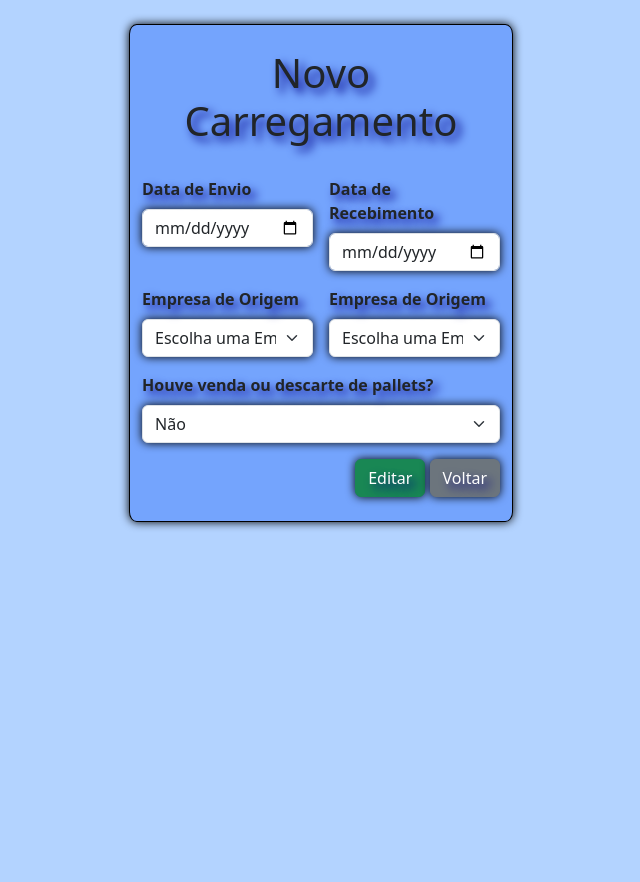
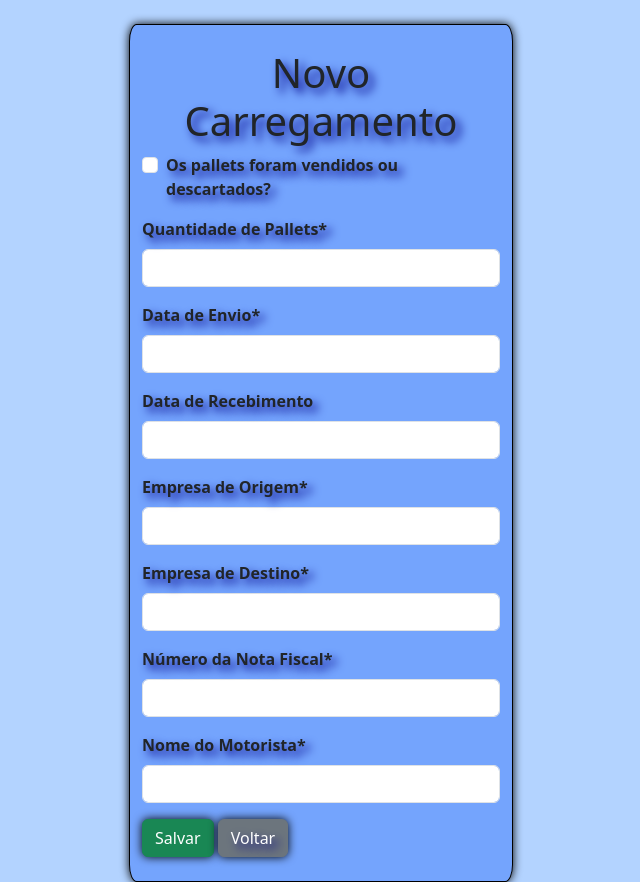
Before and after one commit to Henrique-Sperb/ProjetoPallet, a Django app: page /create in a window 1280 px wide. Shown: the part 56-938 px from the top of the page, without its empty margins (319-959 px from the left). Before the commit the page ends 585 px from the top, so only its background shows below. Run offline with Django 5.2, Linux system fonts and the light colour scheme; some libraries are stand-ins or nearby versions.

Commit message:
Estilizando os templates

```diff
--- a/Cargos/templates/cargos/cargo_confirm_delete.html
+++ b/Cargos/templates/cargos/cargo_confirm_delete.html
@@ -2,7 +2,7 @@
 {% load crispy_forms_tags %}
 
 {% block page_title %}
-    <h1>Excluir Carregamento</h1>
+    Excluir Carregamento
 {% endblock page_title %}
 
 {% block content %}
--- a/Cargos/templates/cargos/cargo_form.html
+++ b/Cargos/templates/cargos/cargo_form.html
@@ -18,47 +18,11 @@
     {% else %}
       <h1 align="center">Novo Carregamento</h1>
     {% endif %}
-        <br>
-        <form class="row g-3">
+    <form method="POST">
       {% csrf_token %}
-          <div class="col-md-6">
-            <label for="formGroupExampleInput1" class="form-label"><strong>Data de Envio</strong></label>
-            <input type="date" class="form-control" id="formGroupExampleInput1" style="box-shadow: 0 0 10px #000">
-          </div>
-          <div class="col-md-6">
-            <label for="formGroupExampleInput2" class="form-label"><strong>Data de Recebimento</strong></label>
-            <input type="date" class="form-control" id="formGroupExampleInput2" style="box-shadow: 0 0 10px #000">
-          </div>
-          <div class="col-md-6">
-            <label for="formGroupExampleInput3" class="form-label"><strong>Empresa de Origem</strong></label>
-            <select id="formGroupExampleInput3" class="form-select" style="box-shadow: 0 0 10px #000">
-              <option selected>Escolha uma Empresa</option>
-              <option>Reiter</option>
-              <option>Embarcadora</option>
-              <option>Cliente Final</option>
-            </select>
-          </div>
-          <div class="col-md-6">
-            <label for="formGroupExampleInput4" class="form-label"><strong>Empresa de Origem</strong></label>
-            <select id="formGroupExampleInput4" class="form-select" style="box-shadow: 0 0 10px #000">
-              <option selected>Escolha uma Empresa</option>
-              <option>Reiter</option>
-              <option>Embarcadora</option>
-              <option>Cliente Final</option>
-            </select>
-          </div>
-          <div class="col-md-12">
-            <label for="formGroupExampleInput6" class="form-label"><strong>Houve venda ou descarte de pallets?</strong></label>
-            <select id="formGroupExampleInput6" class="form-select" style="box-shadow: 0 0 10px #000">
-              <option selected>Não</option>
-              <option>Venda</option>
-              <option>Descarte</option>
-            </select>
-          </div>
-          <div class="col-12" align="right">
-            <a style="box-shadow: 0 0 10px #000" href="{% url 'cargo_update' pk=cargo.pk %}" class="btn btn-success btn">Editar</a>
-            <a style="box-shadow: 0 0 10px #000" href="{% url 'cargo_list' %}" class="btn btn-secondary btn">Voltar</a>
-          </div>
+     <strong> {{ form|crispy }} </strong>
+      <button type="submit" style="box-shadow: 0 0 10px #000" class="btn btn-success">Salvar</button>
+      <a href="{% url 'cargo_list' %}" style="box-shadow: 0 0 10px #000" class="btn btn-secondary">Voltar</a>
     </form>
     <br>
   </main>
```
Also changed, not shown: cargos/models.py (+7 -5 lines). Lines whose indentation alone changed are shown as unchanged.
